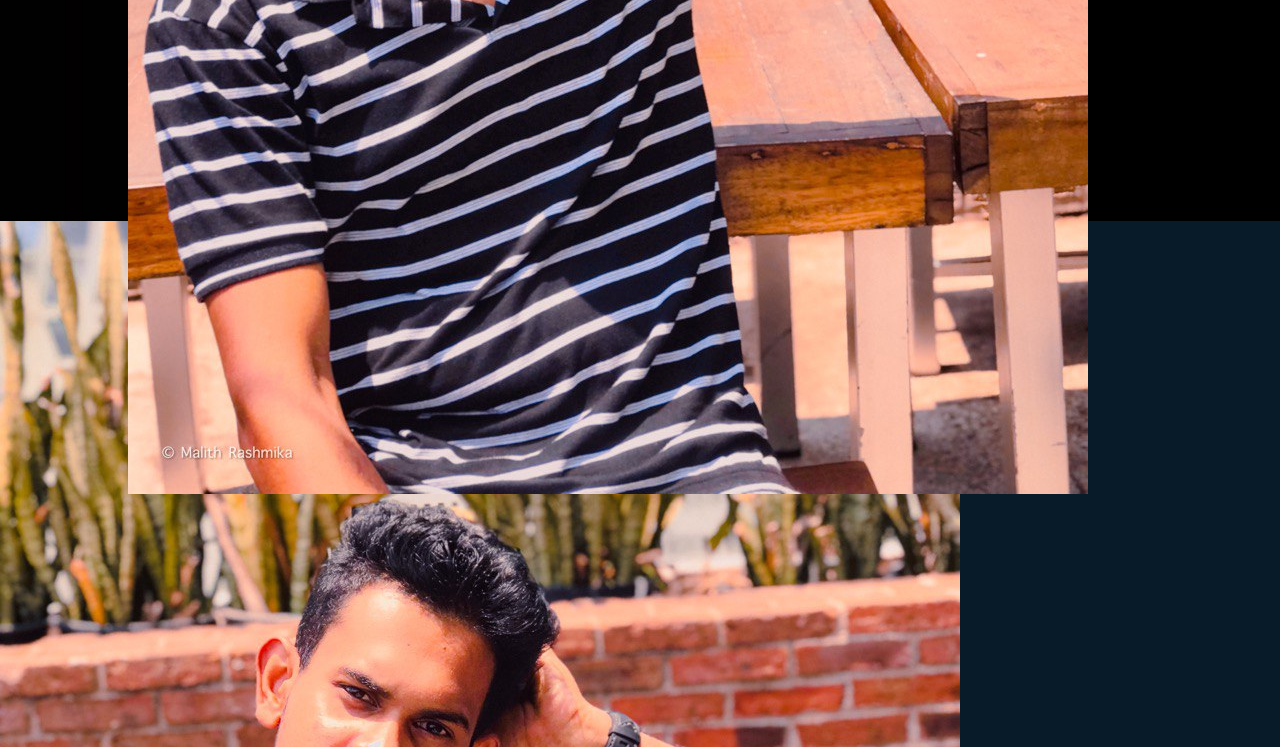
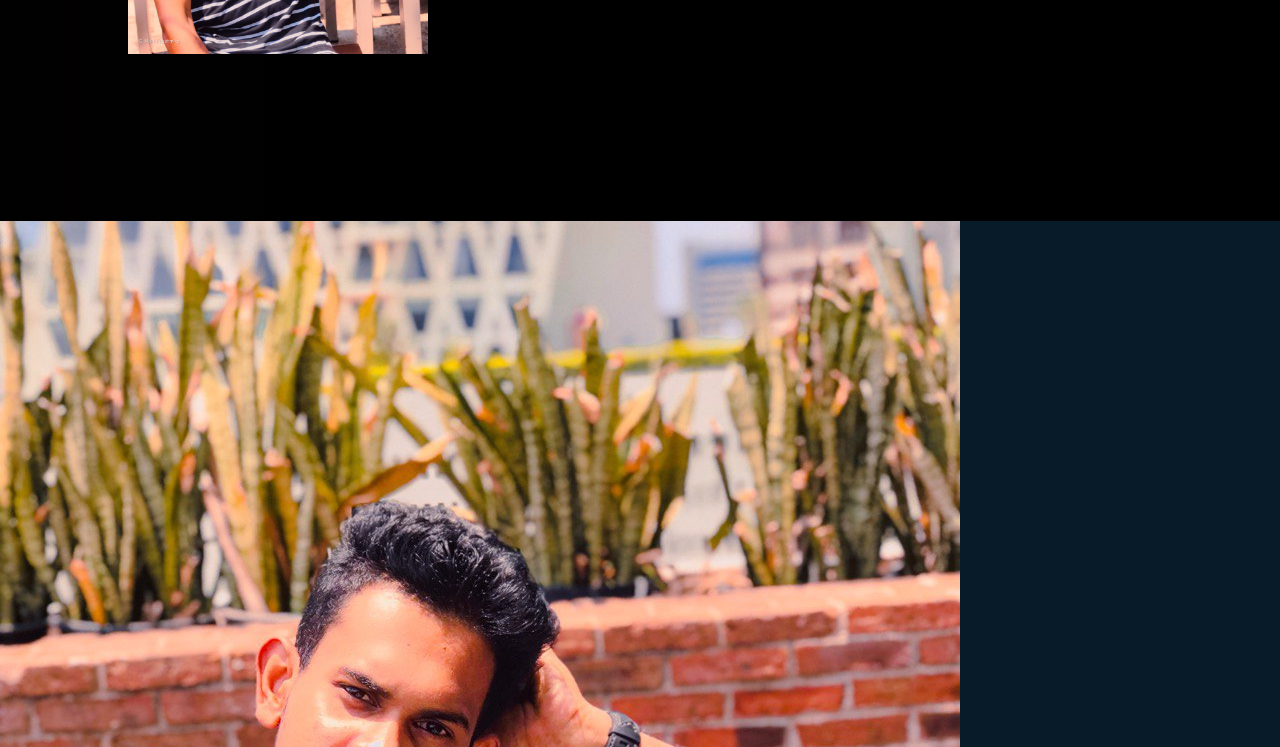
Before and after one commit to malithrashmika/Portfolio, a plain HTML site: page index.html in a window 1280 px wide. Shown: the part 579-1326 px from the top of the page. Drawn offline with Linux system fonts and the light colour scheme.

Commit message:
css  myphoto done

```diff
--- a/stylesheet.css
+++ b/stylesheet.css
@@ -91,3 +91,9 @@
     animation: slideBottem 1s ease forwards;
     animation-delay: .7s;
 }
+.my-img>.portfolio-photo{
+    width: 100%; /* Adjust the width to fit the container */
+    max-width: 300px; /* Set a maximum width */
+    height: auto; /* Maintains the aspect ratio */
+    object-fit: cover
+}
```
